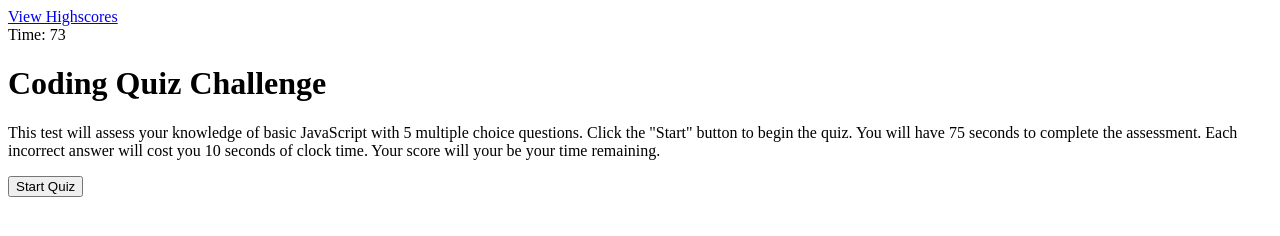
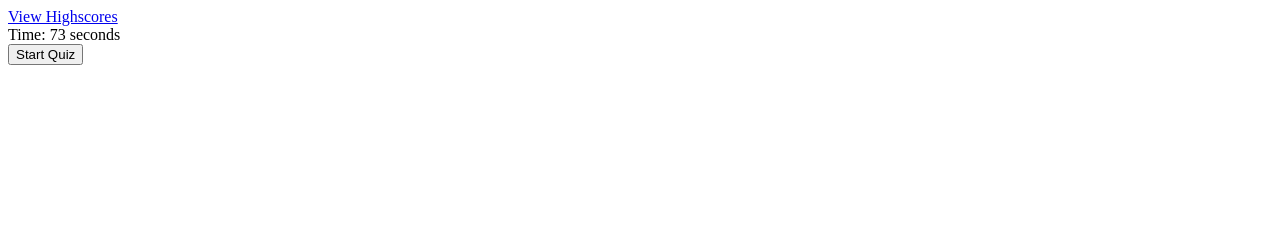
Before and after one commit to Nolsar/Timed_Code_Quiz, a plain HTML site: page index.html in a window 1280 px wide. Both pictures are taken after a click on the button "Start Quiz". Drawn offline with Linux system fonts and the light colour scheme.

Commit message:
created onclick function for start button

```diff
--- a/index.html
+++ b/index.html
@@ -9,20 +9,27 @@
 </head>
 
 <body>
-    <header>
-        <!--link to highscores.html-->
-        <a href="highScores.html">View Highscores</a>
+    <!--link to highscores.html-->
+    <a href="highScores.html">View Highscores</a>
+    <div class="container">
         <!--timer-->
         <div id="timer">Time: 0</div>
-    </header>
-    <div class="container">
-        <h1> Coding Quiz Challenge</h1>
-        <p>This test will assess your knowledge of basic JavaScript with 5 multiple choice questions. Click the "Start"
-            button to begin the quiz. You will have 75 seconds to complete the assessment. Each incorrect answer will
-            cost you 10 seconds of clock time. Your score will your be your time remaining.</p>
-        <!--start button to begin quiz-->
+        <!--Div for quiz content-->
+        <div id="questionsDiv">
+            <h1> Coding Quiz Challenge</h1>
+            <p>This test will assess your knowledge of basic JavaScript with 5 multiple choice questions. Click the
+                "Start"
+                button to begin the quiz. You will have 75 seconds to complete the assessment. Each incorrect answer
+                will
+                cost you 10 seconds of clock time. Your score will your be your time remaining.</p>
+            <ul id="unorderedList"></ul>
+        </div>
+        <!--start button to begin quiz & timer-->
         <button type="button" id="startButton">Start Quiz</button>
     </div>
+
+
+
 
     <script src="script.js"></script>
 </body>
--- a/script.js
+++ b/script.js
@@ -1,36 +1,99 @@
-// test to check that script is working
-// console.log("test");
 
 //Declared variables
 var startButton = document.querySelector("#startButton");
 var timer = document.querySelector("#timer");
 var timeInterval = 0;
 var secondsLeft = 75
+var penalty = 10;
+var score = 0;
+var questionsDiv = document.querySelector("#questionsDiv");
+var questionIndex = 0;
+var unorderedList = document.querySelector("#unorderedList");
 
-// GIVEN I am taking a code quiz
-// WHEN I click the start button
-startButton.addEventListener("click", function(){
+//Quiz questions
+var questions = [
+    {
+        title: "Commonly used data types DO NOT include:",
+        choices: ["strings", "booleans", "alerts", "numbers"],
+        answer: "alerts"
+    },
+    {
+        title: "Inside which HTML element do we put the JavaScript?",
+        choices: ["<javascript>", "<scriptor>", "<js>", "<script>"],
+        answer: "<js>"
+    },
+    {
+        title: "Where is the correct place to insert JavaScript?",
+        choices: ["the <head>", "the bottom of the <body>", "anywhere in the HTML", "anywhere in the stylesheet"],
+        answer: "the bottom of the <body>"
+    },
+    {
+        title: "How do you write 'Hello World' in an alert box?",
+        choices: ["msgBox('Hello World)", "alertBox('Hello World')", "alert('Hello World')", "msg('Hello World)"],
+        answer: "alert('Hello World')"
+    },
+    {
+        title: "How do you call a function called myFunction?",
+        choices: ["myFunction()", "call myFunction()", "call function myFunction", "call select myFunction"],
+        answer: "myFunction()"
+    },
+    {
+        title: "How do you write an IF statement in JavaScript?",
+        choices: ["if i = 5 or else", "if i = 5 then", "if i == 5 then", "if(i == 5)"],
+        answer: "if(i == 5)"
+    },
+    {
+        title: "How does a FOR loop start?",
+        choices: ["for (i=0; i <= 5; i++)", "for (i <= 5; i++)", "for i= 1 to 5", "for (i = 0; i <= 5)"],
+        answer: "for (i=0; i <= 5; i++)"
+    }
+]
 
-    // THEN a timer starts
+    /
+    //GIVEN I am taking a code quiz, WHEN I click the start button
+
+
+startButton.addEventListener("click", function () {
+
+    // a timer starts
     if (timeInterval === 0) {
-        timeInterval = setInterval(function(){
+        timeInterval = setInterval(function () {
             secondsLeft--;
-            timer.textContent = "Time: " + secondsLeft;
+            timer.textContent = "Time: " + secondsLeft + " seconds";
 
-            if (secondsLeft <=0) {
+            if (secondsLeft <= 0) {
                 clearInterval(timeInterval);
-                finsihed();
+                finished();
                 timer.textContent = "Time's up!";
             }
         }, 1000);
     }
+    render(questionIndex);
 })
 
-function finished(){
-    alert("DONE");
+function render(questionIndex) {
+    questionsDiv.innerHTML = "";
+    unorderedList.innerHTML = "";
+    for (var i = 0; i < questions.length; i++) {
+        var userQuestion = questions[questionIndex].title;
+        var userChoices = questions[questionIndex].choices;
+        questionsDiv.textContent = userQuestion;
+    }
+    // New for each for question choices
+    userChoices.forEach(function (newItem) {
+        var listItem = document.createElement("li");
+        listItem.textContent = newItem;
+        questionsDiv.appendChild(ulCreate);
+        ulCreate.appendChild(listItem);
+        listItem.addEventListener("click", (compare));
+    })
 }
 
+    //     listItem.addEventListener("click", (compare));
 
+
+
+    //function that renders questions and choices to page
     // THEN a timer starts and I am presented with a question
     // WHEN I answer a question
     // THEN I am presented with another question
```
Lines whose indentation alone changed are shown as unchanged.
